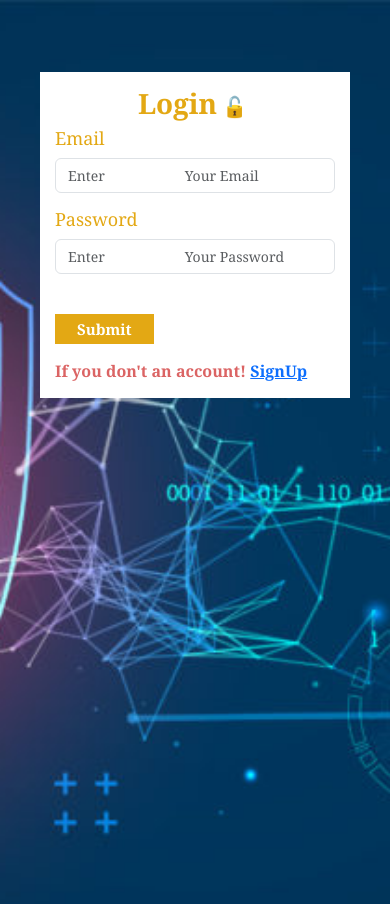
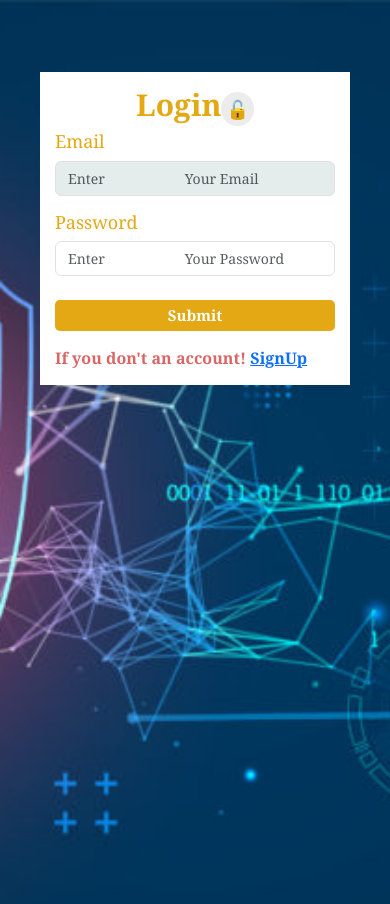
Before and after one commit to americanoame/MERN-JWT-Authentication, a React (Create React App) app in the folder client/: page /login in a window 390 px wide. Shown: the top 904 px of the page. Built offline with nearby package versions, Linux system fonts and the light colour scheme.

Commit message:
stylindg button & form

```diff
--- a/client/src/App.css
+++ b/client/src/App.css
@@ -13,24 +13,24 @@
   font-family: Georgia, 'Times New Roman', Times, serif;
 }
 
-h2 {
+/* h2 {
   color: var(--white);
   font-size: 40px;
   text-align: center;
-}
+} */
 
 h1 {
   color: var(--gold-ish);
   font-weight: bolder;
+  font-size: 30px;
 
 }
 
 .symbols {
-  background: var(--white);
+  background: rgb(236, 236, 236);
   padding: 5px;
   border-radius: 70px;
-  color: var(--red-ish);
-  font-size: 20px;
+  font-size: 18px;
 }
 
 .form-style {
@@ -51,14 +51,18 @@
 }
 
 .btn-btn {
+  width: 500px;
   color: var(--white);
   font-size: 18px;
   font-weight: 600;
   background: var(--gold-ish);
   border: none;
-  padding: 8px 50px;
+  padding: 6px;
   cursor: pointer;
   margin-bottom: 15px;
+  border-radius: 5px;
+
+
 }
 
 .btn-btn:hover {
@@ -78,16 +82,18 @@
 
 }
 
-
 .form-container {
   max-width: 500px; /* Set the maximum width of the container */
   margin: 0 auto; /* Center the container horizontally */
 }
 
+.b-ground {
+  background: rgb(229, 236, 236);
+}
 
 @media screen and (max-width: 768px) {
   .btn-btn {
-    padding: 4px 22px;
+    padding: 4px;
     font-size: 15px;
   }
 }
@@ -98,7 +104,7 @@
   }
 
   .btn-btn {
-    padding: 4px 22px;
+    padding: 4px;
     font-size: 15px;
   }
 }
--- a/client/src/pages/Login.js
+++ b/client/src/pages/Login.js
@@ -9,24 +9,25 @@
 
     return (
         <div className='login-style py-5'>
-            <div class="form-container">
+            <div className="form-container">
                 <form className='form-style mt-4'>
                 <h1 className="text-center">Login<span className='symbols'>&#128275;</span></h1>
-                    <div class="mb-3">
+                    <div className="mb-3">
                         <h5>Email</h5>
-                        <input type="email" className='form-control' placeholder='Enter
+                        <input type="email" className='form-control b-ground' placeholder='Enter
                      Your Email' />
                     </div>
-                    <div class="mb-3">
+                    <div className="mb-3">
                         <h5>Password</h5>
                         <input type="password" className='form-control' placeholder='Enter
                      Your Password' />
                     </div>
-                    <div>
-                        <button className='mt-4 btn-btn '>Submit</button>
+
+                    <div className="d-flex justify-content-center">
+                        <button className='mt-2 btn-btn'>Submit</button>
                     </div>
 
-                    <span className='sign-up-link'>
+                    <span className='login-link sign-up-link'>
                         If you don't an account! <Link to='/register'>SignUp</Link>
                     </span>
                 </form>
--- a/client/src/pages/Register.js
+++ b/client/src/pages/Register.js
@@ -28,9 +28,9 @@
 <div class="form-container">
 <form onSubmit={handleSubmit(onSubmit)} className='form-style mt-4'>
     <h1 className="text-center">SignUp<span className='symbols'>&#128275;</span></h1>
-        <div class="mb-3">
+        <div className="mb-3">
         <h5>Name</h5>
-               <input type="name" className='form-control' placeholder='Enter Name'
+               <input type="name" className='form-control b-ground' placeholder='Enter Name'
                  {...register('name',{required: true, minLength: 6})} />
               <error>
                {errors.name?.type && <p className='text-danger mt-1'>Name should be at least 6 characters</p>}
@@ -71,8 +71,8 @@
                </error>
              </div>
 
-             <div>
-               <button className='mt-4 btn-btn'>Submit</button>
+             <div className="d-flex justify-content-center ">
+               <button className='mt-2 btn-btn'>Submit</button>
              </div>
 
              <span className='sign-up-link'>
```
